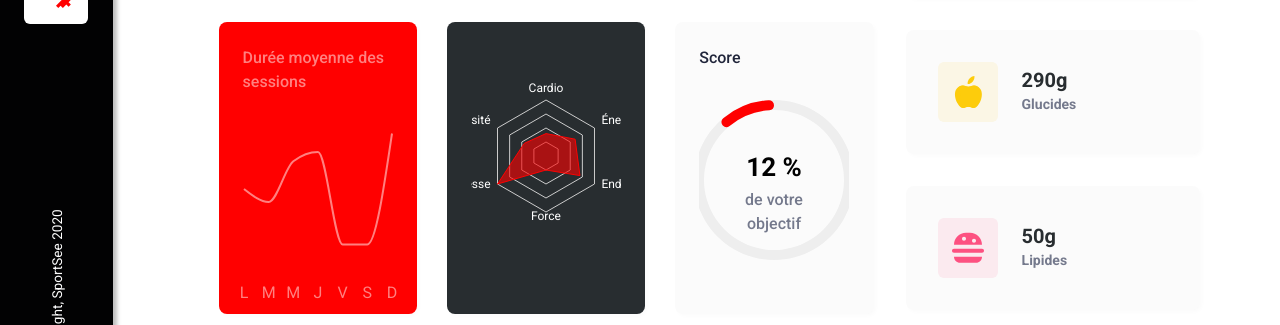
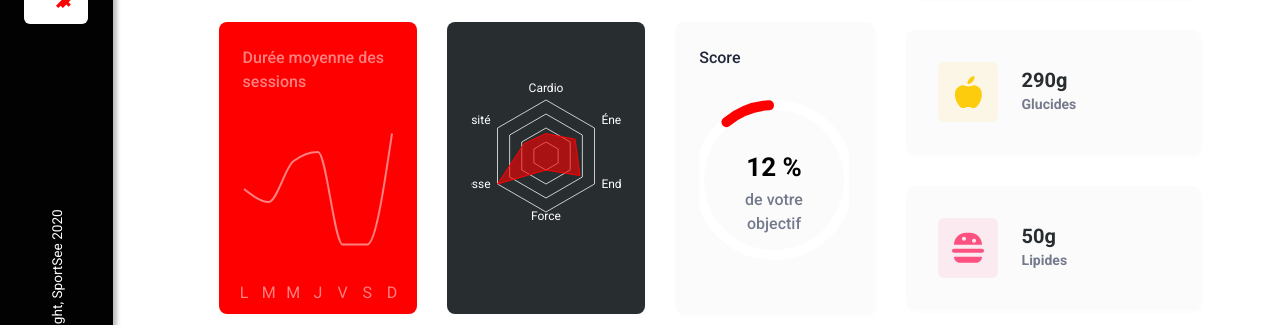
Before and after one commit to JeanBaptisteCalzia/SportSee-Front, a React (Vite) app: page /user/12 in a window 1280 px wide. Shown: the part 627-952 px from the top of the page. Built offline with nearby package versions, Linux system fonts and the light colour scheme.

Commit message:
Change radialbar background color

```diff
--- a/src/components/Score/index.jsx
+++ b/src/components/Score/index.jsx
@@ -18,7 +18,7 @@ function Score({ todayScore, data, score }) {
           data={data}
           innerRadius={75}
           outerRadius={75}
-          barSize={10}
+          background={{ fill: "#fff" }}
           startAngle={-270}
           endAngle={90}
         >
@@ -28,13 +28,15 @@ function Score({ todayScore, data, score }) {
             angleAxisId={0}
             tick={false}
           />
+
           <RadialBar
-            background
+            background={{ fill: "#fff" }}
             barSize={10}
             dataKey={todayScore ? "todayScore" : "score"}
             cornerRadius={100}
             fill="#FF0000"
           />
+
           <text x="50%" y="50%" textAnchor="middle" dominantBaseline="middle">
             <tspan
               textAnchor="middle"
```
